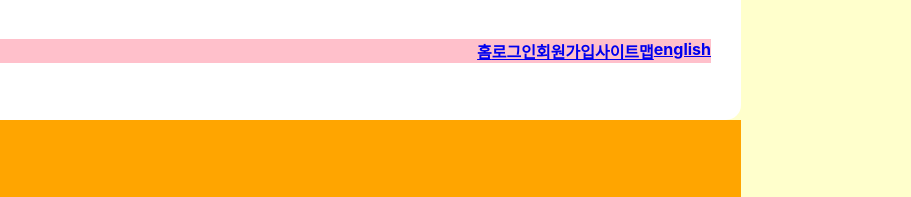
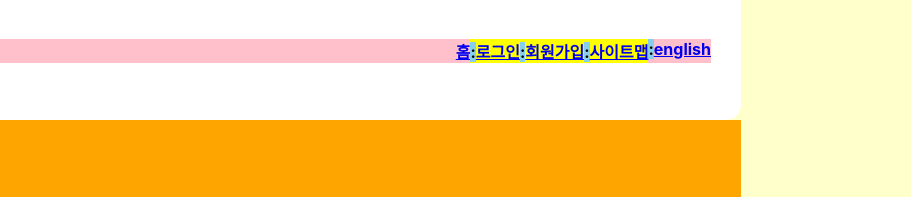
Before and after one commit to leejh4197/HTML5, a plain HTML site: page index.html in a window 1280 px wide. Shown: the top 197 px of the page, 369-1280 px from the left. Drawn offline with Linux system fonts and the light colour scheme; a web font is replaced by a local one.

Commit message:
구조선택자 CSS

```diff
--- a/index.html
+++ b/index.html
@@ -21,7 +21,7 @@
         </a>
       </h1>
       <ul class="member first">
-        <li class="first"><a href="/">홈</a></li>
+        <li><a href="/">홈</a></li>
         <li><a href="/">로그인</a></li>
         <li><a href="/">회원가입</a></li>
         <li><a href="/">사이트맵</a></li>
--- a/styles/style.css
+++ b/styles/style.css
@@ -49,13 +49,25 @@ body {
 /* #item (Id Selector)- 100점 */
 
 /* .member -> 10점, li -> 1점, ::before -> 1점 => 12점 */
-.member li::before {
-}
-content: ":";
+/* .member li::before {
+  content: ":";
+} */
 
 /*li ->1점, .first -> 10점, ::before -> 1점 => 12점 */
-.member .first::before {
+/* .member .first::before {
   content: "첫번째 자식요소를 생성합니다.";
+} */
+
+/* .member li:first-child::before {
+  content: "";
+} */
+
+.member li:nth-child(n + 2)::before {
+  content: ":";
+  background-color: skyblue;
+}
+.member li:nth-child(n + 2):nth-child(-n + 4) {
+  background-color: yellow;
 }
 
 /* 비주얼 */
```
